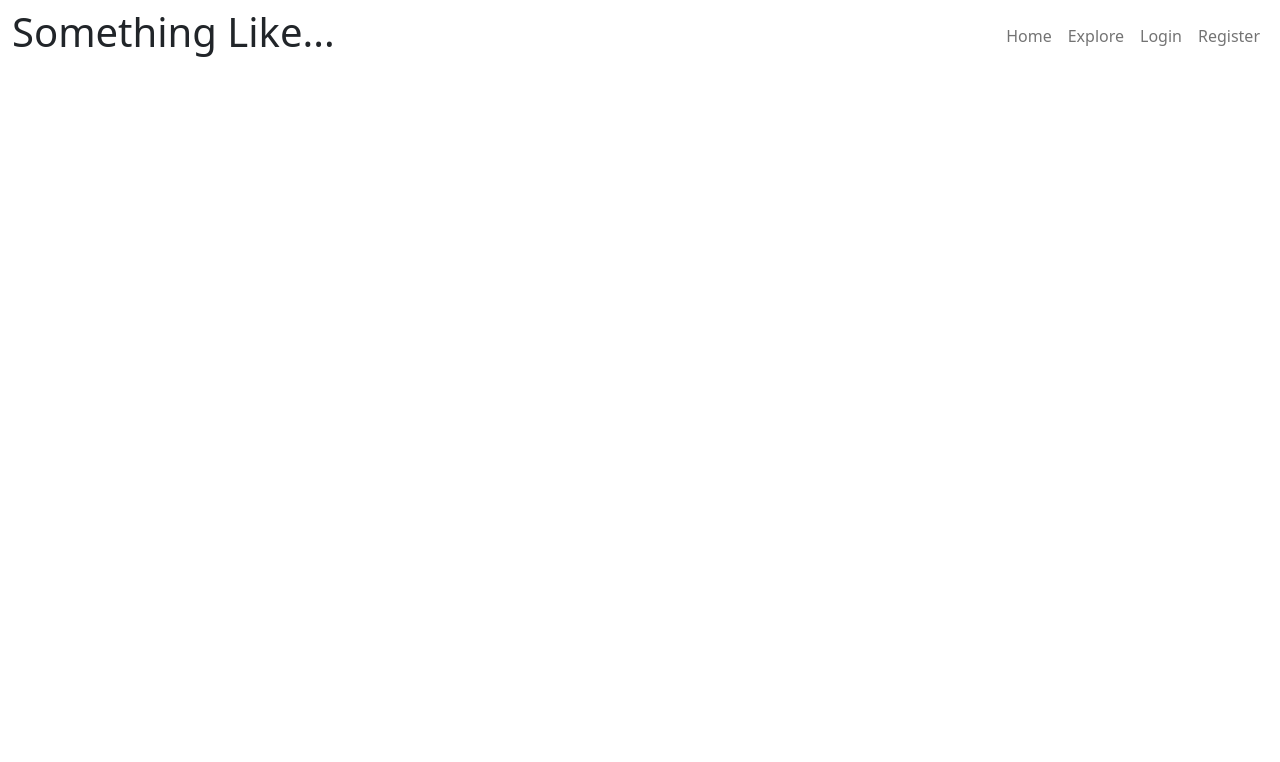
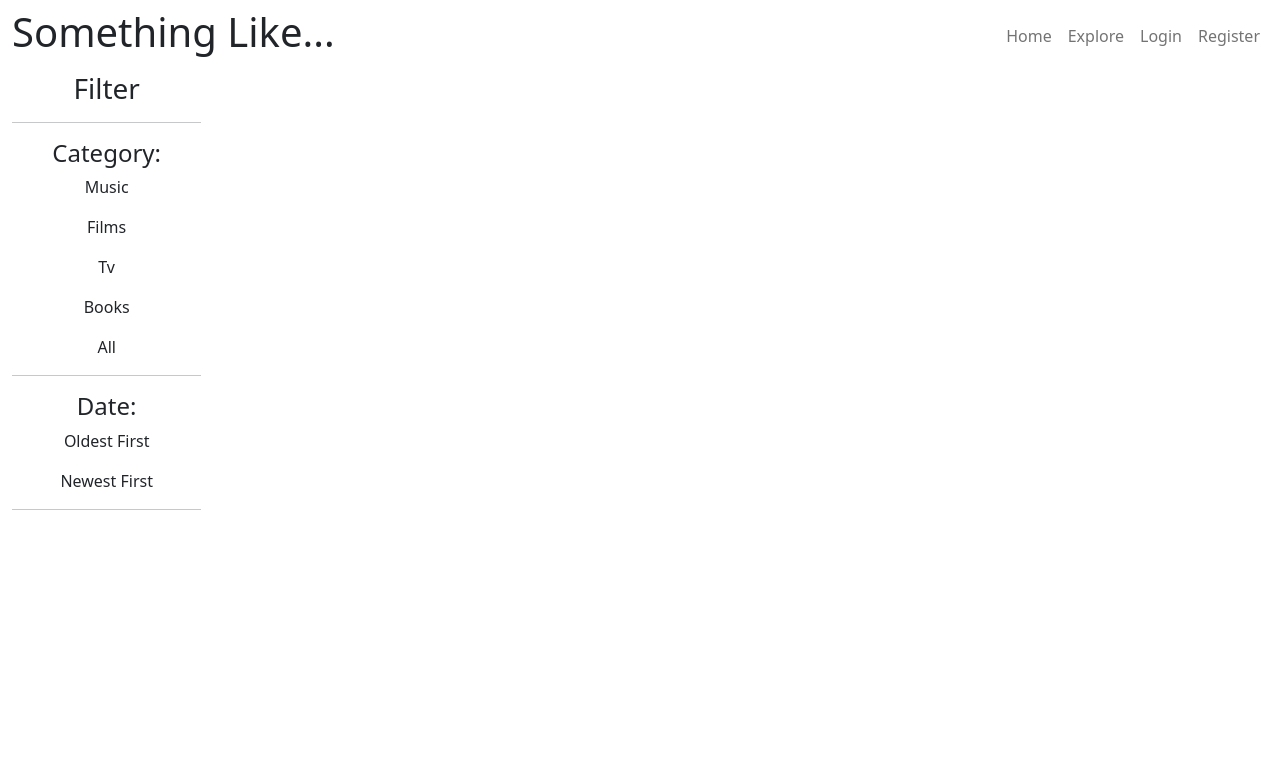
Before and after one commit to eosull/Something-Like, a Django app: page /explore in a window 1280 px wide. Shown: the top 762 px of the page. Run offline with Django 4.2, Linux system fonts and the light colour scheme; data that the repository does not hold is empty.

Commit message:
feat:add sidebar structure to explore page

```diff
--- a/blog/views.py
+++ b/blog/views.py
@@ -14,4 +14,4 @@ class ExplorePosts(generic.ListView):
     model = Post
     queryset = Post.objects.order_by('-created_at')
     template_name = 'explore.html'
-    paginate_by = 9
+    paginate_by = 6
--- a/templates/explore.html
+++ b/templates/explore.html
@@ -5,11 +5,28 @@
 
 <div class="container-fluid">
     <div class="row">
+        <div class="col-2 text-center">
+            <h3>Filter</h3>
+            <hr>
+            <h4>Category:</h4>
+            <p>Music</p>
+            <p>Films</p>
+            <p>Tv</p>
+            <p>Books</p>
+            <p>All</p>
+            <hr>
+            <h4>Date:</h4>
+            <p>Oldest First</p>
+            <p>Newest First</p>
+            <hr>
+        </div>
+        <div class="col-10">
+            <div class="row">
                 <div class="col-12 mt-3 left">
                     <div class="row">
                         {% for post in post_list %}
-                    <div class="col-md-4">
-                        <div class="card mb-4">
+                        <div class="col-md-6">
+                            <div class="card mb-6">
                                 <div class="card-body">
                                     <h2 class="card-title">{{ post.title }}</h2>
                                     <p class="card-text">{{ post.author }}</p>
@@ -36,5 +53,8 @@
             </nav>
             {% endif %}
         </div>
+    </div>
+
+</div>
 
 {% endblock %}
```
Lines whose indentation alone changed are shown as unchanged.
